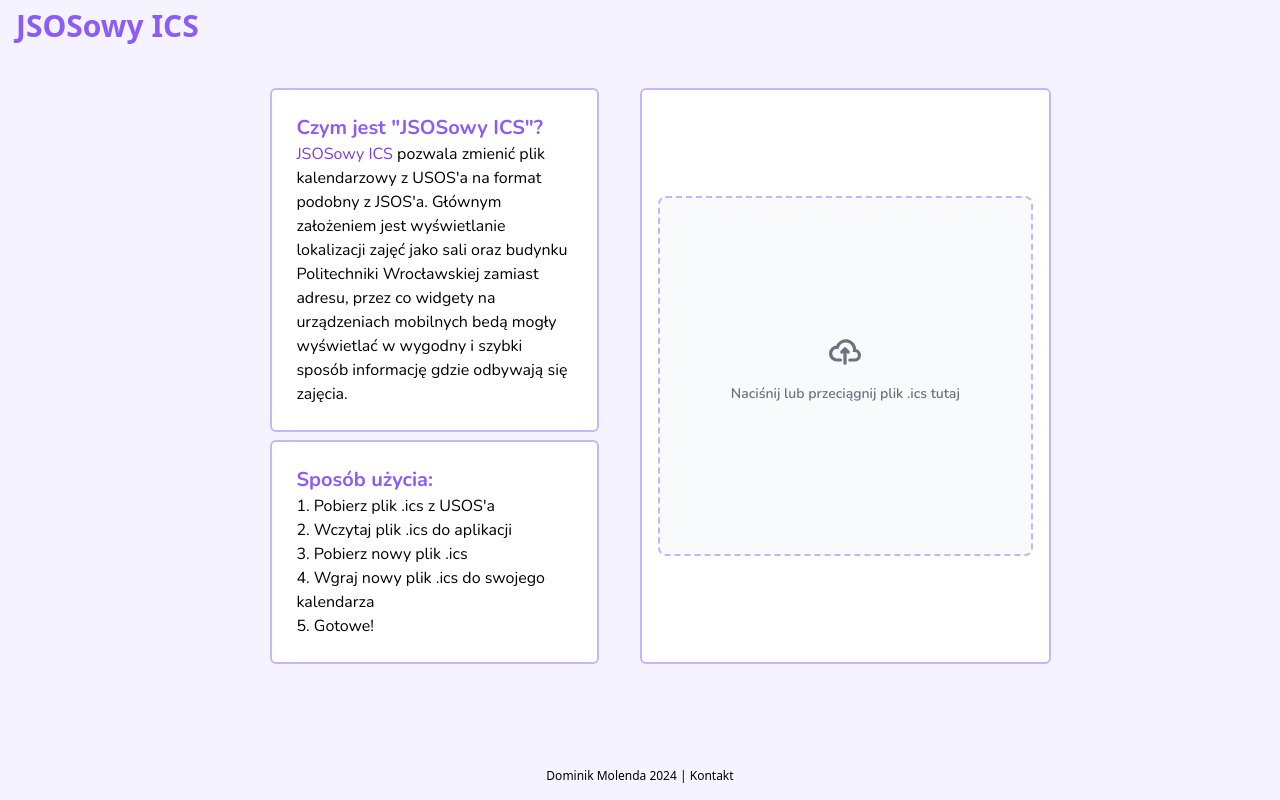
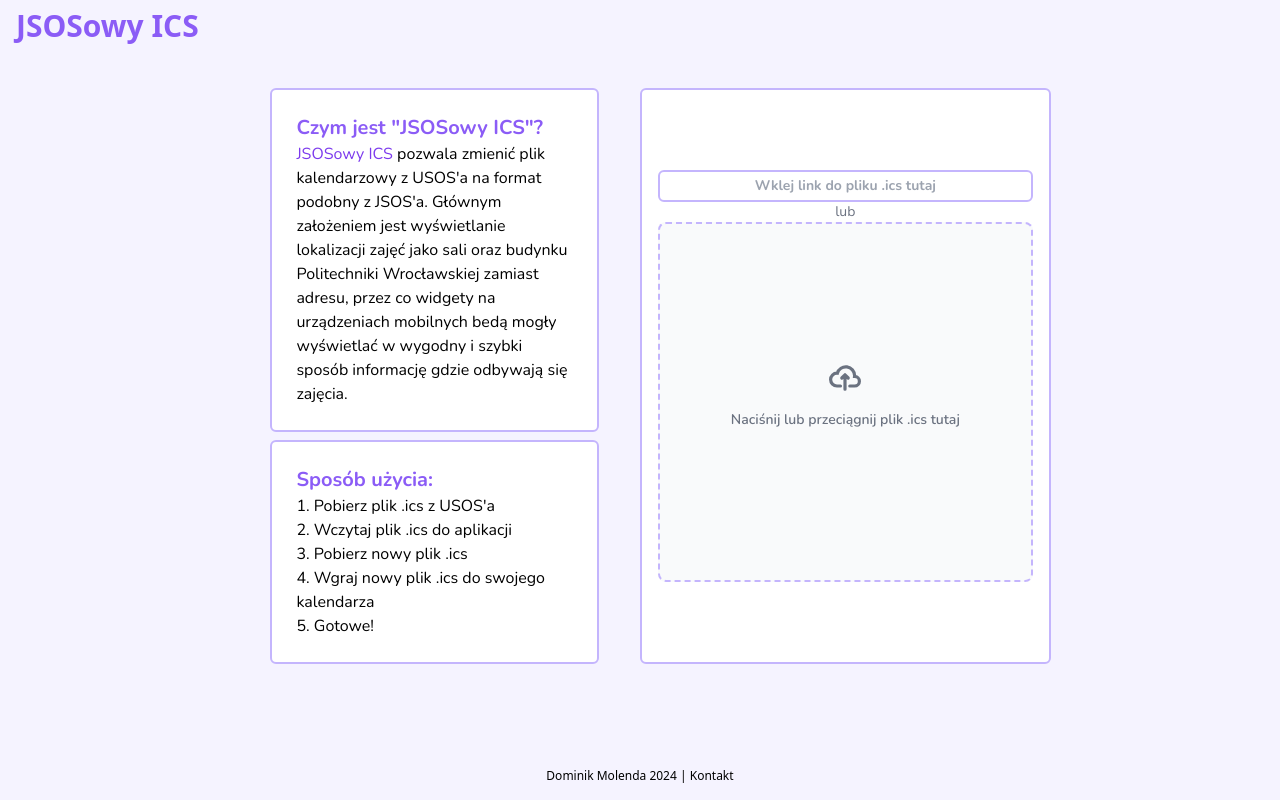
Before and after one commit to MarvinRucinski/JSOSowyICS, a React (Vite) app: page / in a window 1280 px wide. Built offline with nearby package versions, Linux system fonts and the light colour scheme.

Commit message:
Option to supply ics link directly to usos instead of uploading .ics file

```diff
--- a/src/components/IcsFileProcessor.jsx
+++ b/src/components/IcsFileProcessor.jsx
@@ -3,6 +3,7 @@ import { FileInput, Label } from 'flowbite-react';
 
 function IcsFileProcessor() {
     const [newLines, setNewLines] = useState([]);
+    const [linkInput, setLinkInput] = useState('');
 
     const handleFileChange = (event) => {
         const file = event.target.files[0];
@@ -56,8 +57,25 @@ function IcsFileProcessor() {
         link.click();
     };
 
+    const fetchIcsFromLink = async () => {
+        if (!linkInput) return;
+        try {
+            const response = await fetch(linkInput);
+            if (!response.ok) throw new Error('Network response was not ok');
+            const fileContent = await response.text();
+            processFile(fileContent);
+        } catch (error) {
+            console.error('Error fetching the .ics file:', error);
+        }
+    };
+
     return (
-        <div className="lg:w-1/2 lg:h-full lg:flex lg:flex-col lg:items-center lg:justify-center lg:bg-white lg:p-4 lg:border-violet-300 lg:border-2 lg:rounded-md">
+        <div className="lg:w-1/2 lg:h-full flex flex-col items-center justify-center lg:bg-white lg:p-4 lg:border-violet-300 lg:border-2 lg:rounded-md ">
+            <div className="font-bold text-sm mb-0 w-full flex flex-row items-center justify-center">
+                <input type="text" className='border-2 border-violet-300 rounded-md p-1 w-full text-center' placeholder='Wklej link do pliku .ics tutaj' onChange={e => setLinkInput(e.target.value)} ></input>
+                {linkInput && <button className='bg-violet-500 text-white font-bold p-1 ml-2 rounded-md hover:bg-violet-600' onClick={fetchIcsFromLink}>Wczytaj</button>}
+            </div>
+            <span className='text-sm text-gray-500'> lub</span>
             <div className="flex w-full items-center justify-center lg:h-2/3">
                 <Label
                     htmlFor="dropzone-file"
```
